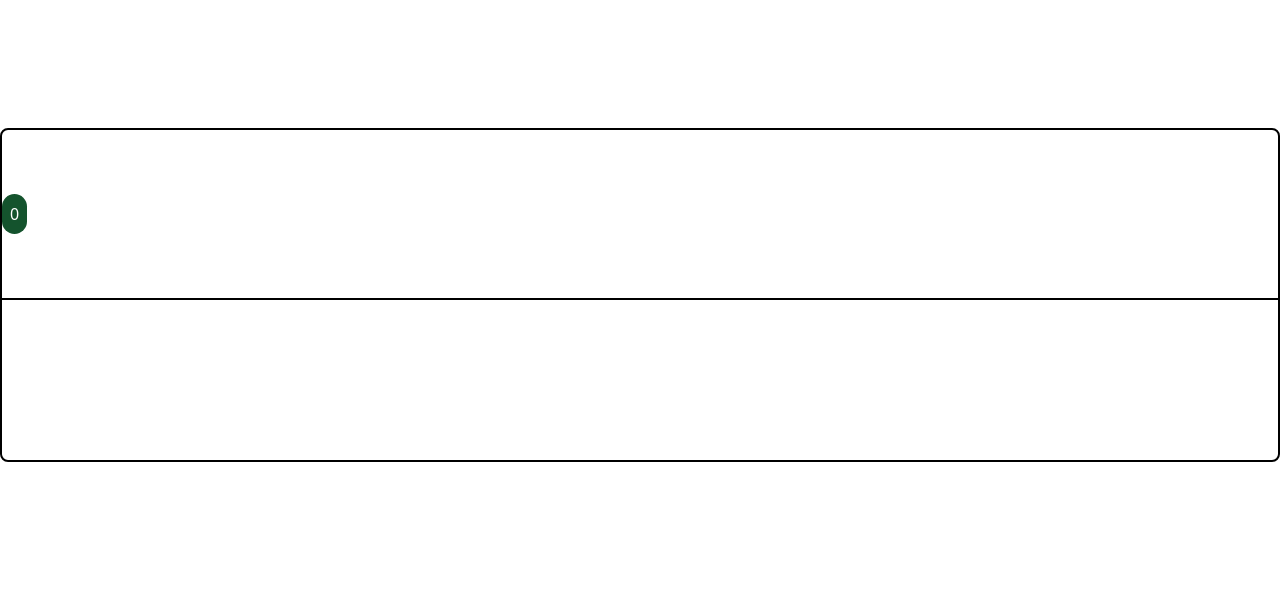
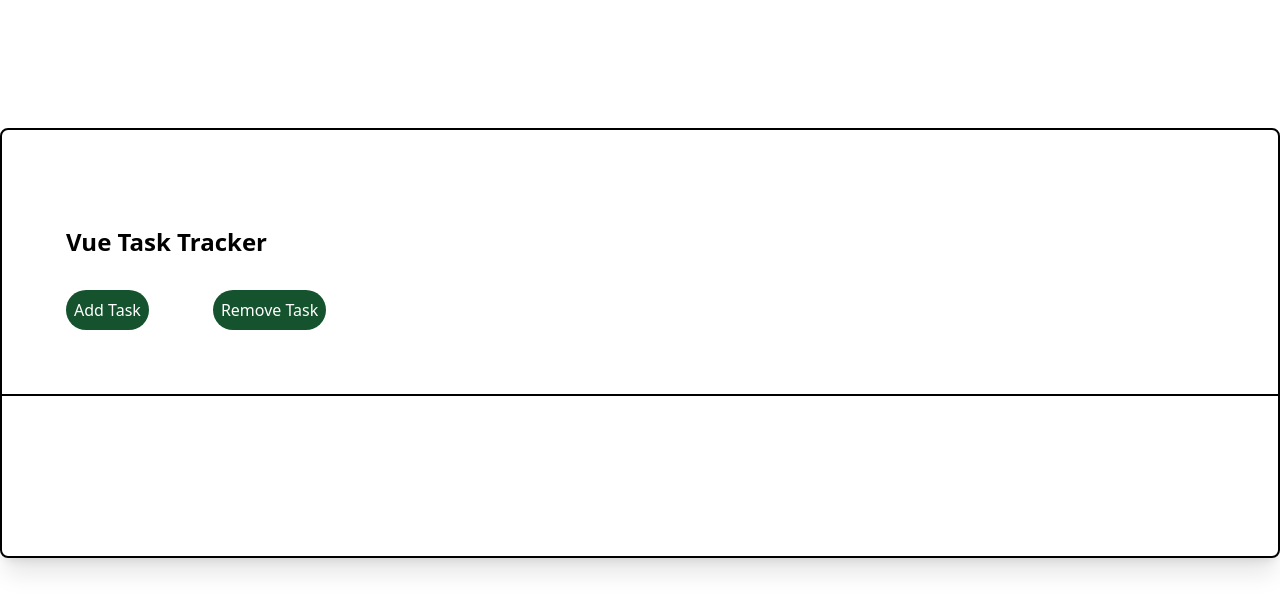
Before and after one commit to gerardojgarcia/vue_task_tracker, a Nuxt app: page / in a window 1280 px wide. Shown: the top 612 px of the page. Built offline with nearby package versions, Linux system fonts and the light colour scheme.

Commit message:
updated AppHeader.vue

```diff
--- a/components/AppHeader.vue
+++ b/components/AppHeader.vue
@@ -9,11 +9,19 @@
 
     })
 
-    const state = reactive({ count: 0 })
+    const actions = reactive([
+      {
+        id: 1,
+        action: 'Add Task',
 
-    function increment() {
-  state.count++
-}
+      },
+      {
+        id: 2,
+        action: 'Remove Task'
+      }
+    ])
+
+
 
 
 
@@ -21,11 +29,15 @@
 </script>
 
 <template>
-    <div class=" flex border-b-2 border-black w-full py-16">
+  <div class=" flex flex-col border-b-2 border-black w-full py-16 justify-evenly px-16" >
+    <h1 class="py-8 text-2xl font-bold">Vue Task Tracker</h1>
+    <div class=" header-buttons flex flex-row w-full space-x-16 "  >
 
-        <button class="bg-green-900 rounded-full p-2 text-white" @click="increment()">{{ state.count }}</button>
+        <button class="bg-green-900 rounded-full p-2 text-white" v-for="actions in actions" :key='actions.id'>{{ actions.action }}</button>
 
 
 
     </div>
+  </div>
+
 </template>
--- a/pages/index.vue
+++ b/pages/index.vue
@@ -12,9 +12,10 @@ import AppHeader from '../components/AppHeader.vue'
 
 <template>
     <div >
-        <div class="container flex border-2 border-black pb-40   m-auto rounded-lg mt-32">
+        <div class="container flex border-2 border-black pb-40  shadow-xl  m-auto rounded-lg mt-32">
 
         <AppHeader title="Add Task"/>
+
 
 
 
```
